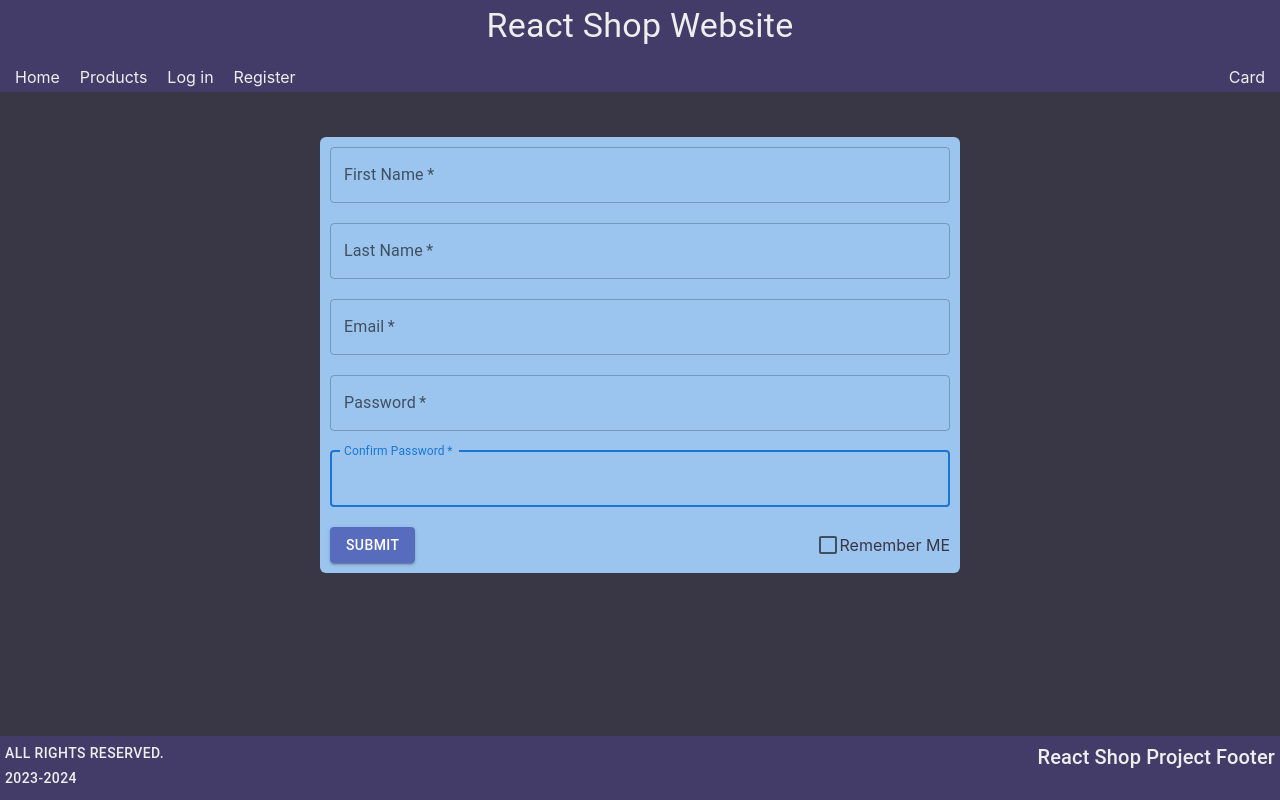
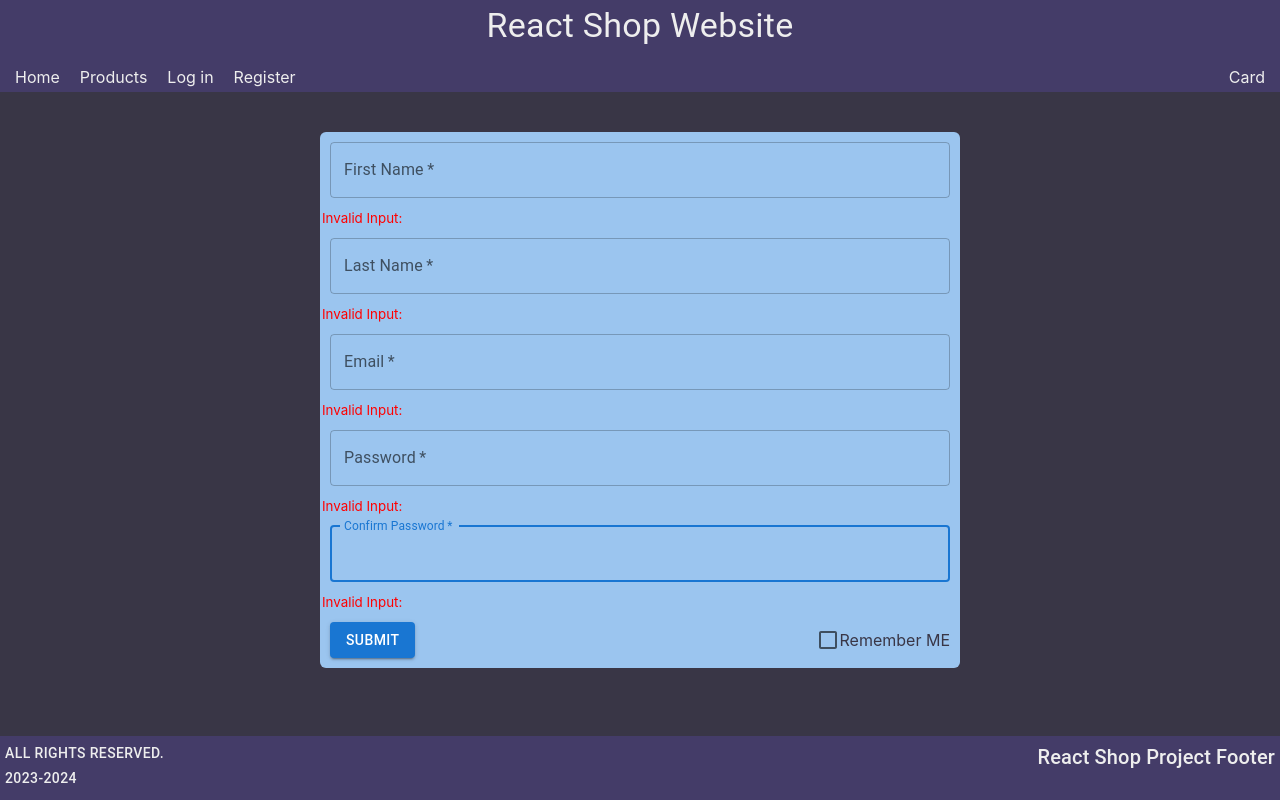
Before and after one commit to Mehrdadrd1/ShopWebsite-Project, a React (Create React App) app: page /register in a window 1280 px wide. Built offline with nearby package versions, Linux system fonts and the light colour scheme.

Commit message:
validation

```diff
--- /dev/null
+++ b/src/Components/Button/Button.css
@@ -0,0 +1,4 @@
+.ButtonLoading {
+  background-color: #eee;
+  color: black;
+}
--- a/src/Components/Button/Button.jsx
+++ b/src/Components/Button/Button.jsx
@@ -1,28 +1,23 @@
 import Button from "@mui/material/Button";
-import { ThemeProvider } from "@mui/system";
-import Theme from "../Theme/Theme";
 
-const Buttons = ({ onClick, children, type, id, disabled }) => {
+const Buttons = ({ onClick, children, type, id, disabled, loading }) => {
   return (
-    <ThemeProvider theme={Theme()}>
     <Button
       type={type}
       id={id}
       disabled={disabled}
-        className="Button"
+      className={`Button ${loading ? "ButtonLoading" : ""}`}
       variant="contained"
       onClick={onClick}
       sx={{
         textDecoration: "none",
-          bgcolor: "color.tertiary",
-          ":hover": { bgcolor: "color.scondary" },
         width: "fit-content",
         margin: "10px",
       }}
     >
-        {children}
+      {loading && <div className="loading">Loading...</div>}
+      {!loading && children}
     </Button>
-    </ThemeProvider>
   );
 };
 
--- a/src/Components/CheckBox/CheckBox.jsx
+++ b/src/Components/CheckBox/CheckBox.jsx
@@ -4,7 +4,6 @@ import Theme from "../Theme/Theme";
 
 const CheckBox = () => {
   const theme = Theme();
-  const label = { inputProps: { "aria-label": "Checkbox demo" } };
   return (
     <Box
       sx={{
--- /dev/null
+++ b/src/Components/Form/Form.css
@@ -0,0 +1,4 @@
+.Form {
+  margin: 10px;
+  padding: 10px;
+}
--- a/src/Components/Form/Form.jsx
+++ b/src/Components/Form/Form.jsx
@@ -1,17 +1,10 @@
-import { FormControl, ThemeProvider } from "@mui/material";
-import Theme from "../Theme/Theme";
+import "./Form.css";
 
 const Form = ({ children, handleSubmit }) => {
   return (
-    <FormControl
-      onSubmit={handleSubmit}
-      sx={{
-        padding: "15px",
-        margin: "10px",
-      }}
-    >
+    <form className="Form" onSubmit={handleSubmit}>
       {children}
-    </FormControl>
+    </form>
   );
 };
 
--- /dev/null
+++ b/src/Components/Input/Input.css
@@ -0,0 +1,5 @@
+.error {
+  padding: 2px;
+  color: red;
+  font-size: smaller;
+}
--- a/src/Components/Input/Input.jsx
+++ b/src/Components/Input/Input.jsx
@@ -1,8 +1,23 @@
-import { TextField } from "@mui/material";
+import { Box, TextField } from "@mui/material";
 import Theme from "../Theme/Theme";
-const Input = ({ label, id, type }) => {
+import "./Input.css";
+
+const Input = ({ label, id, type, isvalid, invalidMessage, handleChange }) => {
   const theme = Theme();
+  //const [invalid, setInvalid] = useState(false);
+  // const [invalidMessage, setInvalidMessage] = useState("");
+
+  // const handleValidation = (e) => {
+  //   if (type === "name") {
+  //     if (e.target.value.length <= 3) {
+  //       setInvalid(true);
+  //       setInvalidMessage("Please At least Use 3 character");
+  //     }
+  //   }
+  // };
+
   return (
+    <Box className="Input" sx={{ display: "flex", flexDirection: "column" }}>
       <TextField
         className="input"
         variant="outlined"
@@ -11,12 +26,15 @@ const Input = ({ label, id, type }) => {
         label={label}
         type={type}
         autoFocus
+        onChange={handleChange}
         sx={{
           margin: "10px",
           color: theme.palette.color.primary,
           borderColor: theme.palette.color.primary,
         }}
       />
+      {!isvalid && <Box className="error">Invalid Input: {invalidMessage}</Box>}
+    </Box>
   );
 };
 export default Input;
--- a/src/Container/RegisterForm/RegisterForm.jsx
+++ b/src/Container/RegisterForm/RegisterForm.jsx
@@ -5,11 +5,37 @@ import Input from "../../Components/Input/Input";
 import CheckBox from "../../Components/CheckBox/CheckBox";
 import RegisterUser from "../../api/server/RegisterUser";
 import { Box } from "@mui/material";
+import { useState } from "react";
 
 const RegisterForm = () => {
+  const [formData, setFormData] = useState({
+    name: {
+      value: "",
+      validation: {
+        required: true,
+        minLength: 3,
+      },
+      invalidMessage: "",
+      valid: false,
+    },
+  });
+
   const theme = Theme();
+  const [loading, setLoading] = useState(false);
+
+  const handleChangeInput = (event) => {
+    const [id, value] = event;
+    setFormData({
+      ...formData,
+      [id]: {
+        ...formData[id],
+        value,
+      },
+    });
+  };
 
   const handleSubmit = async (event) => {
+    setLoading(true);
     event.preventDefault();
     let id;
     const data = {
@@ -22,7 +48,9 @@ const RegisterForm = () => {
     };
 
     const response = await RegisterUser(data, id);
-    console.log("Response", response);
+    console.log("Response:", response);
+
+    setLoading(false);
   };
 
   return (
@@ -38,8 +66,15 @@ const RegisterForm = () => {
           bgcolor: theme.palette.color.quaternary,
         }}
       >
-        <Input id="firstName" label="First Name" type="text" />
-        <Input id="lastName" label="Last Name" type="text" />
+        <Input
+          handleChange={handleChangeInput}
+          isvalid={formData.name.valid}
+          invalidMessage={formData.name.invalidMessage}
+          id="firstName"
+          label="First Name"
+          type="name"
+        />
+        <Input id="lastName" label="Last Name" type="name" />
 
         <Input id="email" label="Email" type="email" />
         <Input id="password" label="Password" type="password" />
@@ -52,7 +87,7 @@ const RegisterForm = () => {
           }}
         >
           <CheckBox />
-          <Buttons type="submit" id="submit">
+          <Buttons type="submit" id="submit" loading={loading}>
             Submit
           </Buttons>
         </Box>
--- a/src/Pages/Homepage/Hompage.jsx
+++ b/src/Pages/Homepage/Hompage.jsx
@@ -26,7 +26,6 @@ const HomePage = () => {
             display: "flex",
             flexDirection: "column",
             alignItems: "center",
-            height: "30vh",
             mt: "5vh",
             padding: "10px",
             borderRadius: "6px",
--- a/src/Pages/RegisterPage/RegisterPage.jsx
+++ b/src/Pages/RegisterPage/RegisterPage.jsx
@@ -1,21 +1,20 @@
-import { Box, ThemeProvider } from "@mui/material";
+import { Box } from "@mui/material";
 import Layout from "../../Components/Layout/Layout";
 import RegisterForm from "../../Container/RegisterForm/RegisterForm";
-import Theme from "../../Components/Theme/Theme";
 
 const RegisterPage = () => {
   return (
-    <ThemeProvider theme={Theme()}>
     <Layout>
       <Box
         sx={{
-            textAlign: "center",
+          display: "flex",
+          flexDirection: "column",
+          alignItems: "center",
         }}
       >
         <RegisterForm />
       </Box>
     </Layout>
-    </ThemeProvider>
   );
 };
 
--- a/src/api/server/db.json
+++ b/src/api/server/db.json
@@ -13,5 +13,16 @@
       "rememberME": false
     }
   ],
-  "registered": []
+  "registered": [
+    {
+      "firstName": "Nasim",
+      "email": "sadas",
+      "id": 1
+    },
+    {
+      "firstName": "Nasim",
+      "email": "Ahmadi",
+      "id": 2
+    }
+  ]
 }
```
Lines whose indentation alone changed are shown as unchanged.
